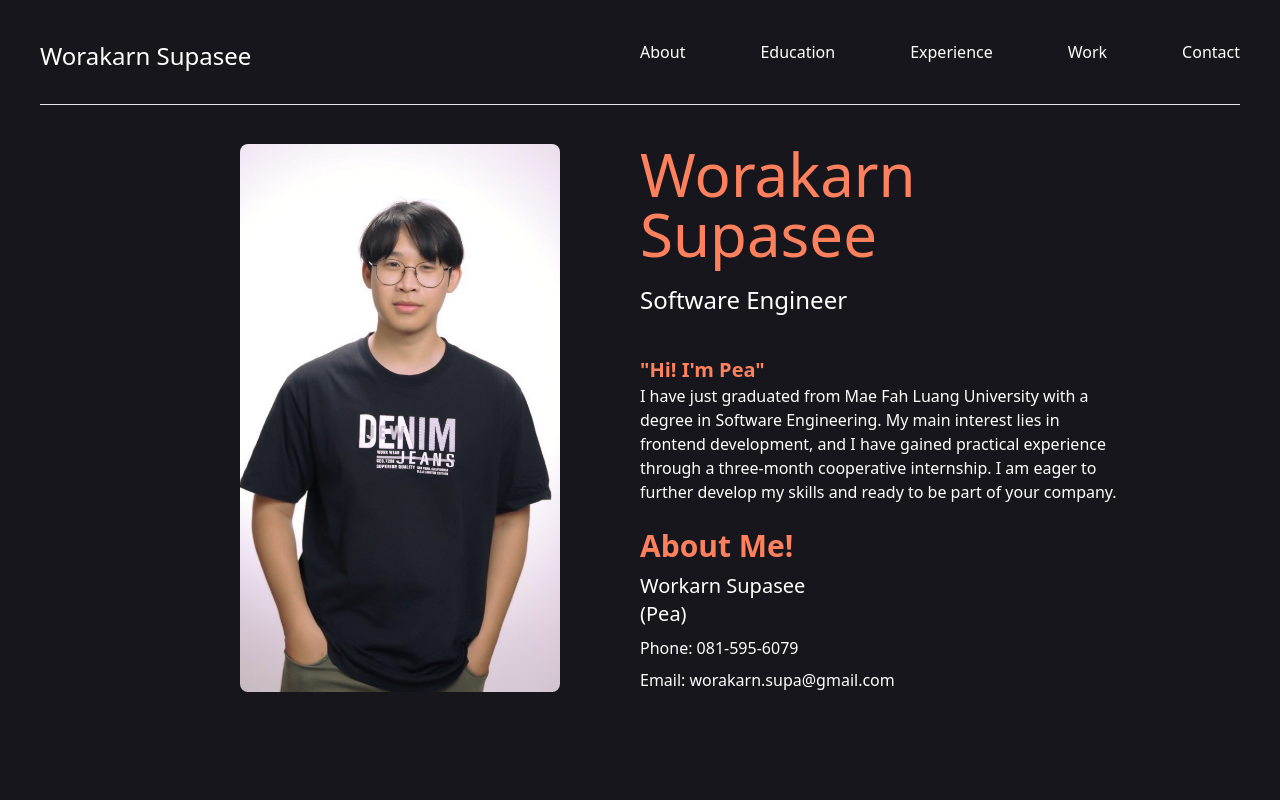
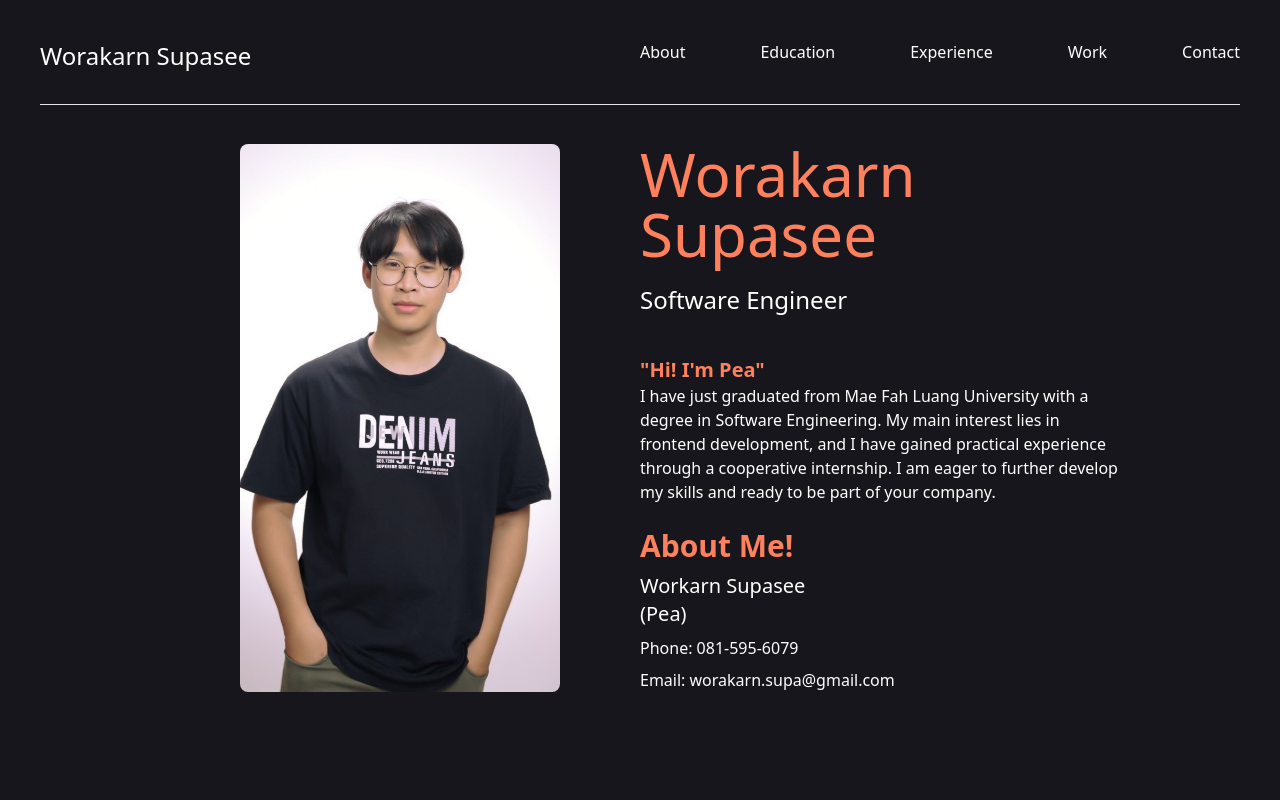
Before and after one commit to WorakarnSupasee/resume, a Nuxt app: page / in a window 1280 px wide. Shown: the top 800 px of the page. Built offline with nearby package versions, Linux system fonts and the light colour scheme.

Commit message:
[edit] information About ME

```diff
--- a/pages/index.vue
+++ b/pages/index.vue
@@ -51,9 +51,9 @@
           <p>
             I have just graduated from Mae Fah Luang University with a degree in
             Software Engineering. My main interest lies in frontend development,
-            and I have gained practical experience through a three-month
-            cooperative internship. I am eager to further develop my skills and
-            ready to be part of your company.
+            and I have gained practical experience through a cooperative
+            internship. I am eager to further develop my skills and ready to be
+            part of your company.
           </p>
           <p class="text-3xl mt-6 text-[#FE805D] font-bold">About Me!</p>
           <p class="mt-2 text-xl">Workarn Supasee</p>
@@ -118,9 +118,7 @@
                 2020 - 2024
               </h3>
               <h3 class="text-lg font-semibold lg:text-xl">University</h3>
-              <p class="mt-2 leading-6 font-bold">
-                Mae Fah Luang University.
-              </p>
+              <p class="mt-2 leading-6 font-bold">Mae Fah Luang University.</p>
               <p class="mt-2 leading-6 text-gray-300" ref="experience">
                 I chose to study Software Engineering because of my interest in
                 programming and the opportunity to collaborate on projects with
@@ -136,7 +134,7 @@
         class="pt-5 pb-5 text-start px-5 md:px-15 lg:px-40"
         style="background-color: #1f222f"
       >
-        <h2 class="text-3xl text-[#FE805D] mb-3 md:mb-12 text-center font-bold" >
+        <h2 class="text-3xl text-[#FE805D] mb-3 md:mb-12 text-center font-bold">
           EXPERIENCE
         </h2>
         <div class="flex flex-col grid-cols-9 p-2 mx-auto md:grid">
```
